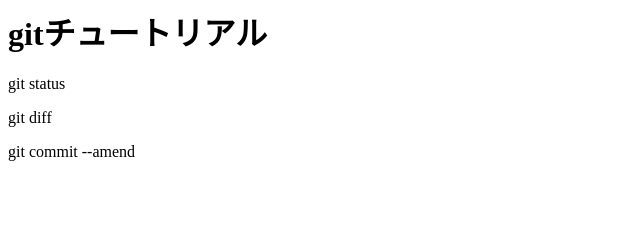
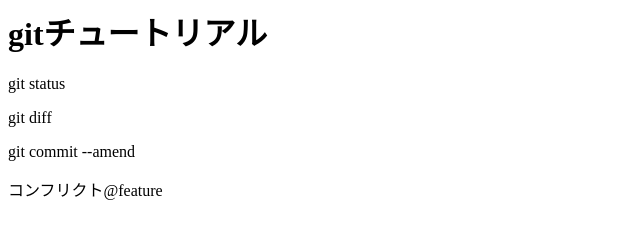
Before and after one commit to 83lemon/git_tutorial, a plain HTML site: page index.html in a window 1280 px wide. Shown: the whole page, without its empty margins (0-640 px from the left). Drawn offline with Linux system fonts and the light colour scheme.

Commit message:
コンフリクトを追記

```diff
--- a/index.html
+++ b/index.html
@@ -2,3 +2,4 @@
 <p>git status</p>
 <p>git diff</p>
 <p>git commit --amend</p>
+<p>コンフリクト@feature</p>
```
